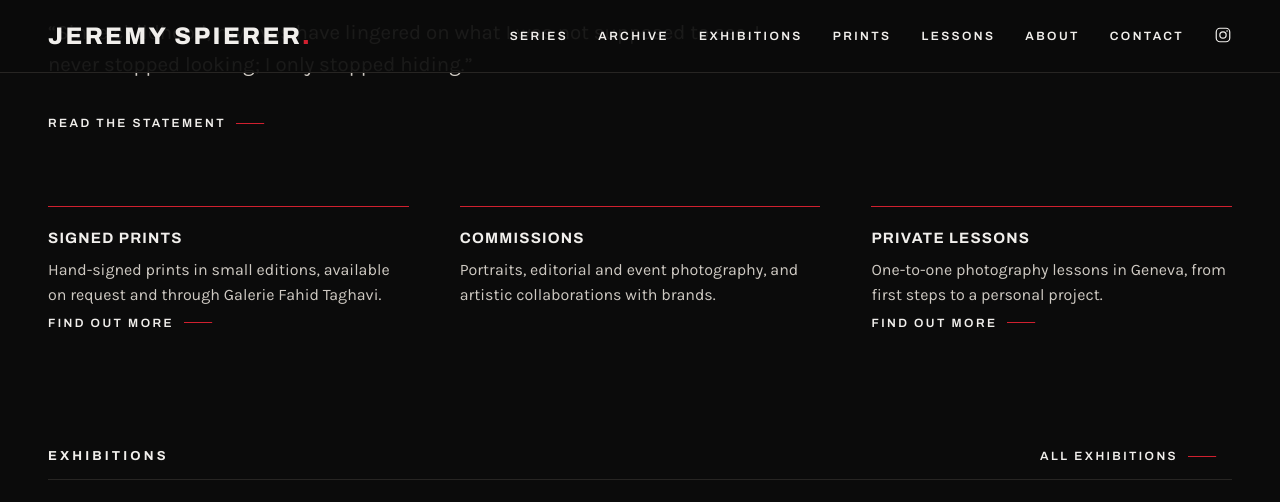
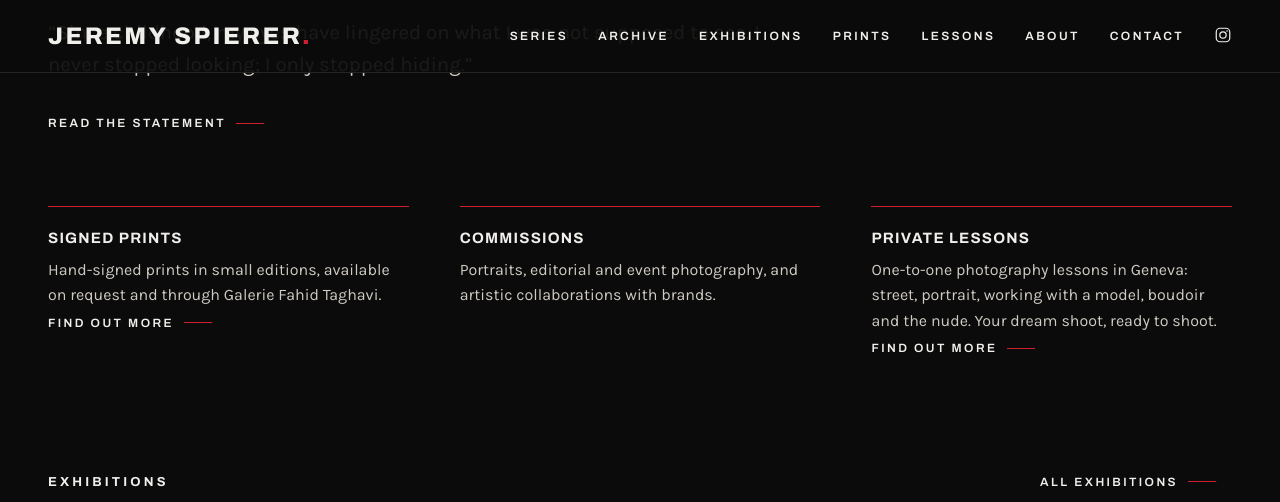
Before and after one commit to jeremie86-lab/jeremie86-lab.github.io, a Jekyll site: the page built from index.html, in a window 1280 px wide and 900 px high, scrolled down 1706 px, cut to the strip 0-502 px from the top of the window. Built offline with Jekyll 4.4.1, drawn with Linux system fonts in a browser that asks for light colours.

Commit message:
Home: Private lessons text and link

```diff
--- a/_data/settings.yml
+++ b/_data/settings.yml
@@ -16,8 +16,8 @@ offers:
   - title: "Commissions"
     text: "Portraits, editorial and event photography, and artistic collaborations with brands."
   - title: "Private lessons"
-    text: "One-to-one photography lessons in Geneva, from first steps to a personal project."
-    link: /mentoring/
+    text: "One-to-one photography lessons in Geneva: street, portrait, working with a model, boudoir and the nude. Your dream shoot, ready to shoot."
+    link: /lessons/
 email: "jeremy@spierer.ch"
 instagram: "jeremyspierer"
 gallery_name: "Galerie Fahid Taghavi"
```
